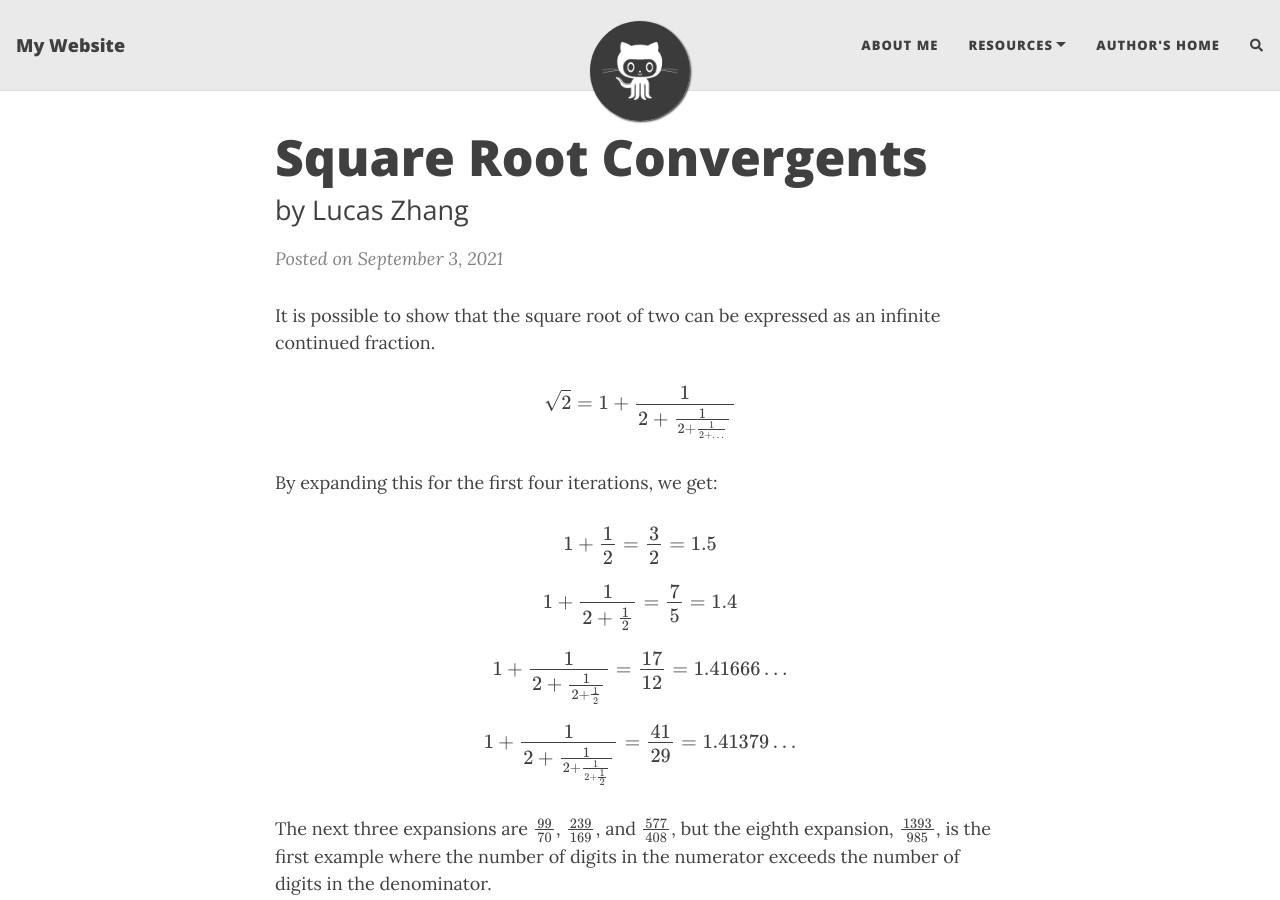
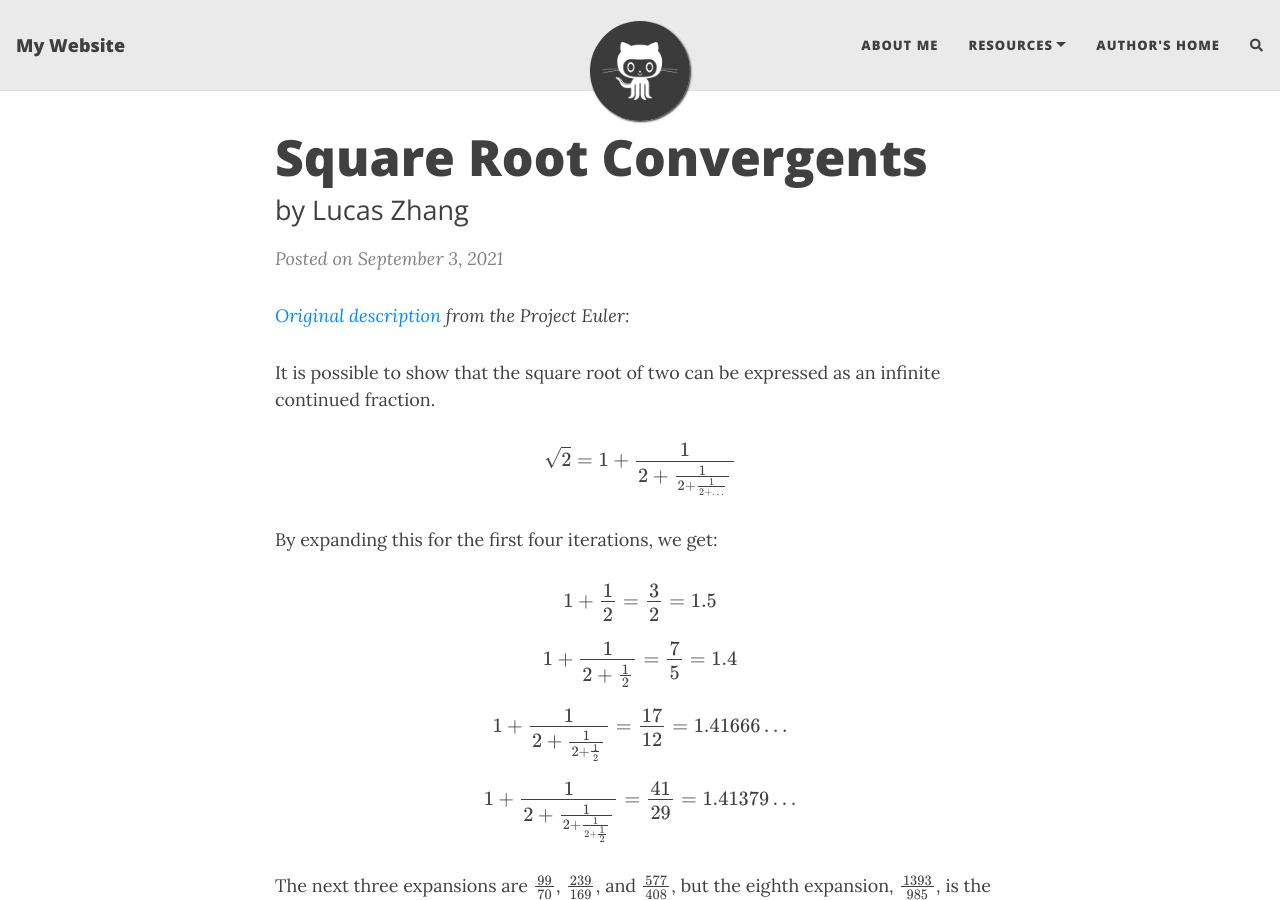
Before and after one commit to Lujun995/lujun995.github.io, a Jekyll site: the page built from _posts/2021-09-03-Square-Root-Convergents.md, in a window 1280 px wide and 900 px high. Built offline with Jekyll 4.4.1, drawn with Linux system fonts in a browser that asks for light colours; nearby versions of some CDN libraries; formulas are drawn with MathJax 3; comment, search, counter and statistics services are not loaded.

Commit message:
update my blogs

```diff
--- a/_posts/2021-09-03-Square-Root-Convergents.md
+++ b/_posts/2021-09-03-Square-Root-Convergents.md
@@ -4,6 +4,8 @@ title: Square Root Convergents
 subtitle: by Lucas Zhang
 tags: [projecteuler]
 ---
+
+*[Original description](https://projecteuler.net/problem=57) from the Project Euler:*
 
 It is possible to show that the square root of two can be expressed as an infinite continued fraction.
 
```
Also changed, not shown: _posts/2021-09-03-Nim-Game.md (+0 -2 lines), _posts/2021-09-03-Reciprocal-Cycles.md (+2 -0 lines).
